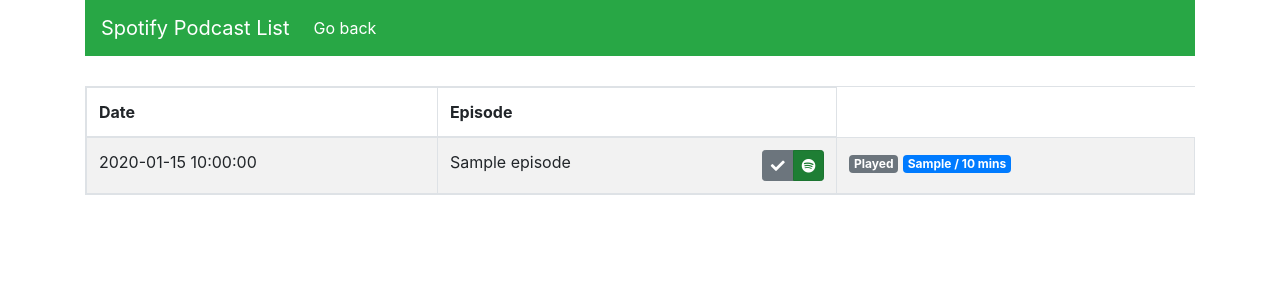
After one commit to billyzoellers/spotify-podcast-list-flask, a Flask app: template templates/showajax.html in a window 1280 px wide. The commit adds this page. Shown: the top 300 px of the page. Run offline with Flask 2, Linux system fonts and the light colour scheme; the template is opened without the code that fills it: most values are stand-ins (such as "Sample title", 1, 10 or a date in 2020); some libraries are stand-ins or nearby versions.

Commit message:
add bootstrap formatting, ajax testing mode for shows

```diff
--- a/app.py
+++ b/app.py
@@ -6,7 +6,7 @@
 import time
 import spotipy
 import spotipy.util as util
-from flask import Flask, render_template, request, redirect, url_for, session
+from flask import Flask, render_template, request, redirect, url_for, session, jsonify
 from dotenv import load_dotenv
 
 load_dotenv()
@@ -31,6 +31,7 @@
     return redirect('verify')
 
   sp = spotipy.Spotify(auth=session.get('token_info').get('access_token'))
+  current_user = sp.me()
   offset = 0
   shows = []
   while True:
@@ -39,7 +40,7 @@
     offset += PAGE_SIZE
     if page['next'] is None:
       break
-  return render_template('index.html', shows=shows)
+  return render_template('index.html', shows=shows, current_user=current_user)
 
 @app.route("/show/<showId>")
 def show(showId):
@@ -49,7 +50,7 @@
     return redirect('verify')
 
   sp = spotipy.Spotify(auth=session.get('token_info').get('access_token'))
-
+  current_user = sp.me()
   offset = 0
   episodes = []
   while True:
@@ -64,8 +65,15 @@
   for episode in episodes:
     episode['resume_point_min'] = round(episode['resume_point']['resume_position_ms'] / ms_per_minute)
     episode['duration_min'] = round(episode['duration_ms'] / ms_per_minute)
+    episode['pct_completed'] = round(episode['resume_point']['resume_position_ms']/episode['duration_ms']*100)
 
-  return render_template("show.html", episodes=episodes)
+  if 'type' in request.args and request.args['type'] == 'json':
+    return jsonify(data = episodes)
+
+  if 'type' in request.args and request.args['type'] == 'ajax':
+    return render_template("showajax.html", path=showId, current_user=current_user, back_link='/')
+
+  return render_template("show.html", episodes=episodes, current_user=current_user, back_link='/')
 
 ## Spotify OAuth flow
 @app.route("/verify")
--- /dev/null
+++ b/static/styles/custom.css
@@ -0,0 +1,3 @@
+td.nowrap {
+  white-space: nowrap;
+}
--- a/templates/layout.html
+++ b/templates/layout.html
@@ -1,27 +1,49 @@
 <!doctype html>
 <html lang="en">
   <head>
-    <!-- Required meta tags -->
     <meta charset="utf-8">
     <meta name="viewport" content="width=device-width, initial-scale=1, shrink-to-fit=no">
+    <link rel="stylesheet" href="https://stackpath.bootstrapcdn.com/bootstrap/4.5.2/css/bootstrap.min.css" integrity="sha384-JcKb8q3iqJ61gNV9KGb8thSsNjpSL0n8PARn9HuZOnIxN0hoP+VmmDGMN5t9UJ0Z" crossorigin="anonymous">
+    <link rel="stylesheet" href="https://cdn.datatables.net/1.10.22/css/dataTables.bootstrap4.min.css">
+    <link rel="stylesheet" href="https://use.fontawesome.com/releases/v5.15.1/css/all.css" integrity="sha384-vp86vTRFVJgpjF9jiIGPEEqYqlDwgyBgEF109VFjmqGmIY/Y4HV4d3Gp2irVfcrp" crossorigin="anonymous">
+    <link rel= "stylesheet" type= "text/css" href= "{{ url_for('static',filename='styles/custom.css') }}">
 
-    <!-- Bootstrap CSS -->
-    <link rel="stylesheet" href="https://cdn.datatables.net/1.10.22/css/jquery.dataTables.min.css">
-    <title>Podcast list</title>
-
+    <title>Spotify Podcast List</title>
     {% block head %}{% endblock %}
   </head>
   <body>
-    {% block content %}{% endblock %}
+    <div class="container">
+      <nav class="navbar navbar-expand-lg navbar-dark bg-success">
+        <a class="navbar-brand" href="/">Spotify Podcast List</a>
+        <button class="navbar-toggler" type="button" data-toggle="collapse" data-target="#navbarText" aria-controls="navbarText" aria-expanded="false" aria-label="Toggle navigation">
+          <span class="navbar-toggler-icon"></span>
+        </button>
+        <div class="collapse navbar-collapse" id="navbarText">
+          <ul class="navbar-nav mr-auto">
+            {% if back_link %}
+            <li class="nav-item active">
+              <a class="nav-link" href="{{ back_link }}">Go back</a>
+            </li>
+            {% endif %}
+          </ul>
+          {% if current_user %}
+          <span class="navbar-text">
+            Current user: <a href="{{ current_user.external_urls.spotify }}">{{ current_user.display_name }}</a>
+          </span>
+          {% endif %}
+        </div>
+      </nav>
+      <br />
+      {% block content %}{% endblock %}
+    </div>
 
-    <script src="https://code.jquery.com/jquery-3.5.1.min.js"></script>
+    <!-- Optional JavaScript -->
+    <!-- jQuery first, then Popper.js, then Bootstrap JS -->
+    <script src="https://code.jquery.com/jquery-3.5.1.min.js" crossorigin="anonymous"></script>
+    <script src="https://cdn.jsdelivr.net/npm/popper.js@1.16.1/dist/umd/popper.min.js" integrity="sha384-9/reFTGAW83EW2RDu2S0VKaIzap3H66lZH81PoYlFhbGU+6BZp6G7niu735Sk7lN" crossorigin="anonymous"></script>
+    <script src="https://stackpath.bootstrapcdn.com/bootstrap/4.5.2/js/bootstrap.min.js" integrity="sha384-B4gt1jrGC7Jh4AgTPSdUtOBvfO8shuf57BaghqFfPlYxofvL8/KUEfYiJOMMV+rV" crossorigin="anonymous"></script>
     <script src="https://cdn.datatables.net/1.10.22/js/jquery.dataTables.min.js"></script>
-    <script>
-      $(document).ready( function () {
-          $('#myTable').DataTable({
-            "order": [[ 0, "desc" ]]
-          });
-      } );
-    </script>
+    <script src="https://cdn.datatables.net/1.10.22/js/dataTables.bootstrap4.min.js"></script>
+    {% block script %}{% endblock %}
   </body>
 </html>
--- /dev/null
+++ b/templates/showajax.html
@@ -0,0 +1,59 @@
+{% extends "layout.html" %}
+{% block content %}
+<table id="table" class="table table-striped table-bordered" style="width:100%">
+  <thead>
+      <tr>
+          <th>Date</th>
+          <th>Episode</th>
+      </tr>
+  </thead>
+  <tbody>
+    {% for episode in episodes %}
+      <tr>
+          <td>{{ episode.release_date }}</td>
+          <td>
+            {{ episode.name }}
+            <div class="btn-group btn-group-toggle float-right" data-toggle="buttons">
+              {% if episode.resume_point.fully_played %}
+              <label class="btn btn-secondary btn-sm">
+                <i class="fas fa-check"></i>
+              </label>
+              {% else %}
+              <label class="btn btn-secondary btn-sm">
+                {{ episode.resume_point_min }} / {{ episode.duration_min }} mins
+              </label>
+              {% endif %}
+              <a class="btn btn-success btn-sm active" href="{{ episode.external_urls.spotify }}">
+                <i class="fab fa-spotify"></i>
+              </a>
+            </div>
+          </td>
+          <td>
+            {% if episode.resume_point.fully_played %}
+              <span class="badge badge-secondary">Played</span>
+            {% else %}
+              <span class="badge badge-secondary">Unplayed</span>
+            {% endif %}
+              <span class="badge badge-primary">{{ episode.resume_point_min }} / {{ episode.duration_min }} mins</span>
+          </td>
+      </tr>
+    {% endfor %}
+  </tbody>
+</table>
+{% endblock %}
+{% block script %}
+<script>
+  $(document).ready( function () {
+      $('#table').DataTable({
+        "pageLength": 50,
+        "order": [[ 0, "desc" ]],
+        "columns": [
+            { "data": "release_date",
+              "className": "nowrap" },
+            { "data": "name" }
+        ],
+        "ajax": "{{ path }}?type=json"
+      });
+  } );
+</script>
+{% endblock %}
```
Also changed, not shown: templates/index.html (+14 -1 lines), templates/show.html (+26 -7 lines).
